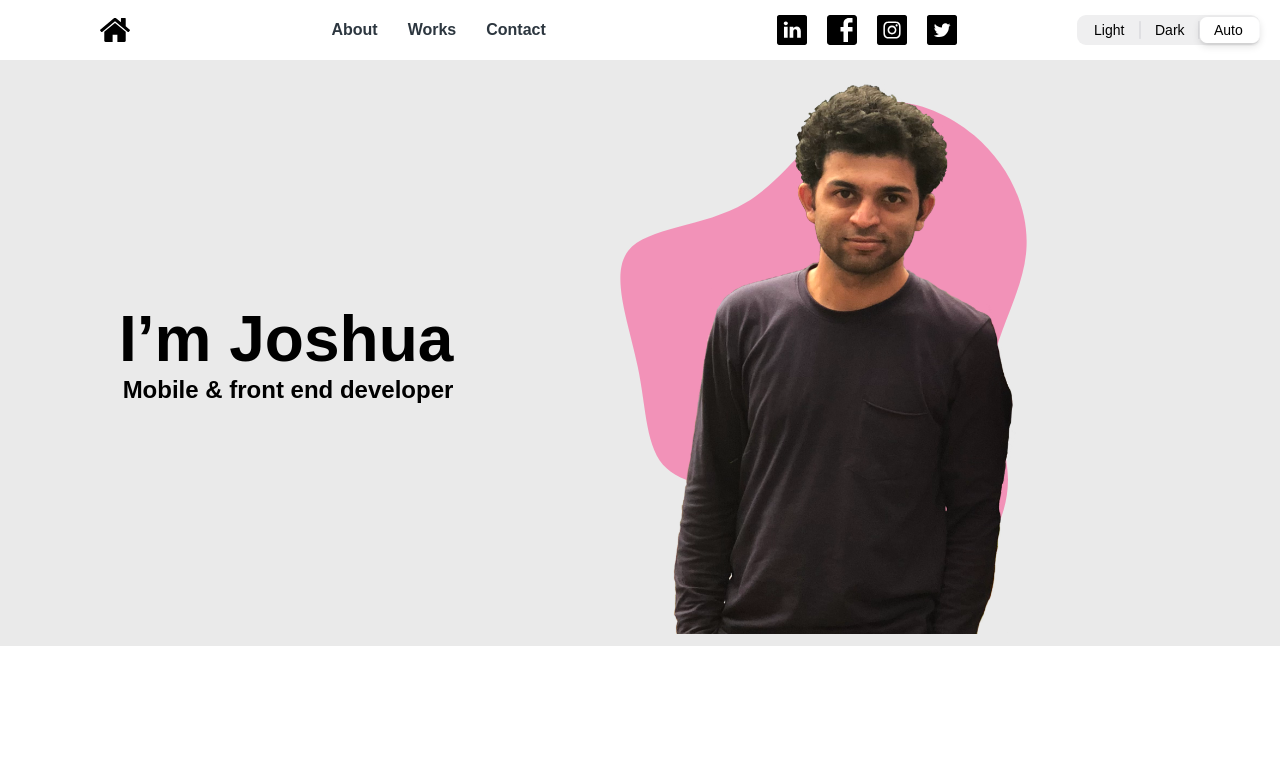
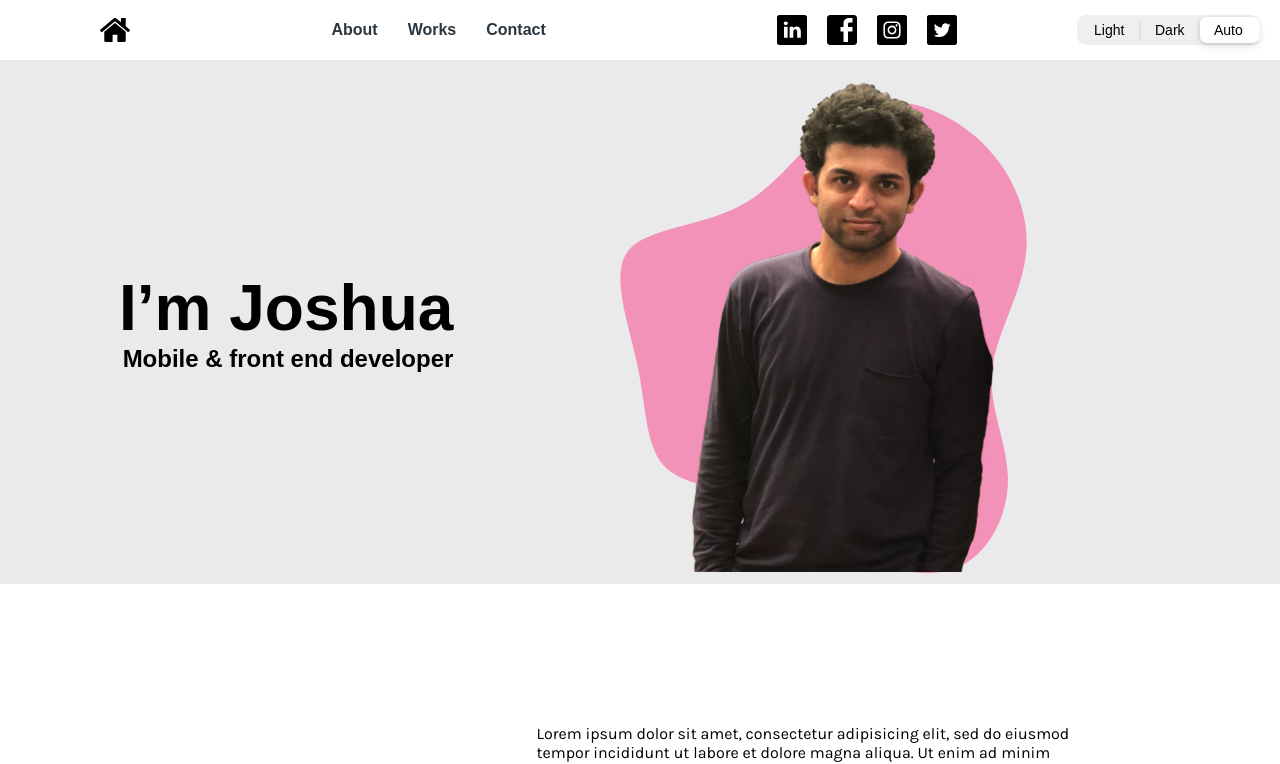
Before and after one commit to joshuacardozo1994/personal-website, a Next.js app: page /about in a window 1280 px wide. Shown: the top 764 px of the page. Built offline with nearby package versions, Linux system fonts and the light colour scheme.

Commit message:
fixed sudden change in image height

```diff
--- a/styles/about.scss
+++ b/styles/about.scss
@@ -74,7 +74,8 @@
           .profile-img {
             width:100%;
             max-width: 350px;
-            height: 100%;
+            height: 500px;
+            object-fit: contain;
             z-index: 1;
           }
         }
```
